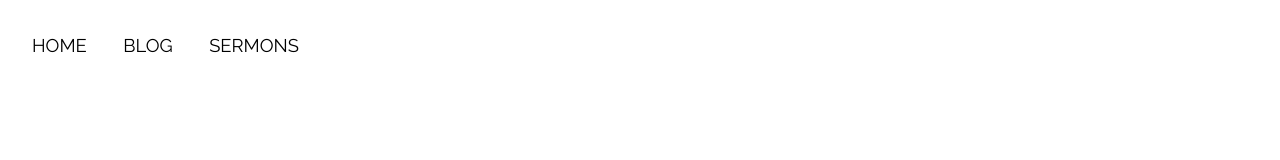
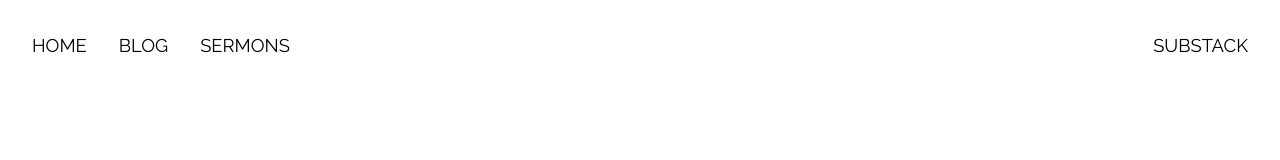
Before and after one commit to BobDeUncle/Logikos, a SvelteKit app in the folder frontend/: page / in a window 1280 px wide. Shown: the top 160 px of the page. Built offline with nearby package versions, Linux system fonts and the light colour scheme.

Commit message:
Add Substack link to Header

```diff
--- a/frontend/src/routes/Header.svelte
+++ b/frontend/src/routes/Header.svelte
@@ -7,11 +7,18 @@
 		<li><a href={resolve('/')} class="font-navigation">HOME</a></li>
 		<li><a href={resolve('/blog')} class="font-navigation">BLOG</a></li>
 		<li><a href={resolve('/sermons')} class="font-navigation">SERMONS</a></li>
+
+		<li style="margin-left: auto">
+			<a href="https://substack.com/@jessemansbridge/posts" target="_blank" class="font-navigation">
+				SUBSTACK
+			</a>
+		</li>
 	</ul>
 </nav>
 
 <style>
 	ul {
+		display: flex;
 		padding-left: 32px;
 		padding-top: 32px;
 		padding-bottom: 32px;
```
